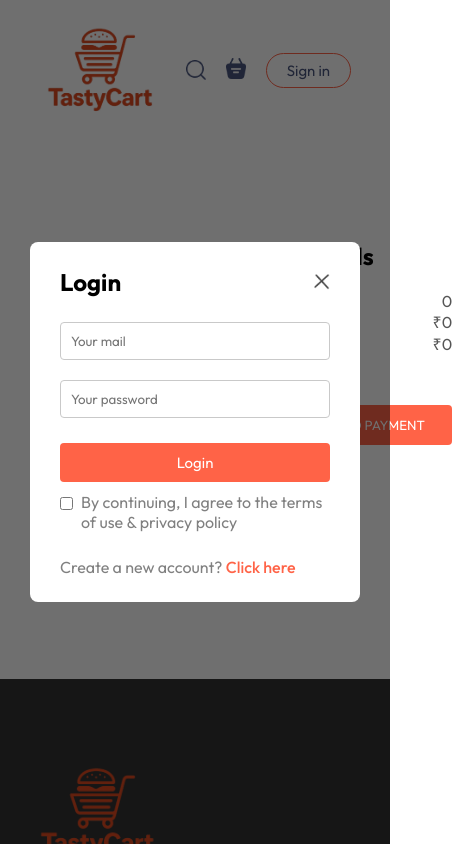
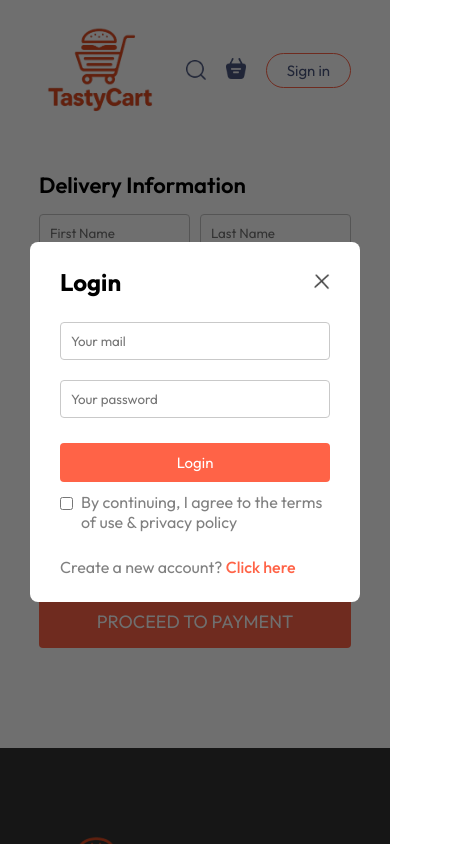
Before and after one commit to dhaval-patil21/food-del, a React (Create React App) app: page /order in a window 390 px wide. Shown: the top 844 px of the page, 452 px wide, since content can reach past the window. Built offline with nearby package versions, Linux system fonts and the light colour scheme.

Commit message:
first commit

```diff
--- a/src/pages/PlaceOrder/PlaceOrder.css
+++ b/src/pages/PlaceOrder/PlaceOrder.css
@@ -1,42 +1,118 @@
-.place-order{
+/* General Styles */
+.place-order {
     display: flex;
     align-items: start;
     justify-content: space-between;
     gap: 50px;
     margin-top: 100px;
+    flex-wrap: wrap; /* Allows items to wrap on smaller screens */
 }
 
-.place-order-left{
+.place-order-left {
     width: 100%;
-    max-width: max(30%,500px);
+    max-width: max(30%, 500px);
 }
 
-.place-order-left .title{
+.place-order-left .title {
     font-size: 30px;
     font-weight: 600;
     margin-bottom: 50px;
 }
 
-.multi-fields input{
+.multi-fields input {
     margin-bottom: 15px;
     width: 80%;
     padding: 10px;
     border: 1px solid #c5c5c5;
     border-radius: 4px;
     outline-color: tomato;
-
 }
 
-.multi-fields{
+.multi-fields {
     display: flex;
     gap: 10px;
 }
 
-.place-order-right{
+.place-order-right {
     width: 100%;
-    max-width: max(40%,500px);
+    max-width: max(40%, 500px);
 }
 
-.place-order .cart-total button{
+.place-order .cart-total button {
     margin-top: 30px;
 }
+
+/* Responsive Styles */
+@media (max-width: 1024px) {
+    .place-order {
+        gap: 30px;
+    }
+
+    .place-order-left .title {
+        font-size: 26px;
+        margin-bottom: 30px;
+    }
+
+    .multi-fields input {
+        width: 90%; /* Make inputs wider on medium-sized screens */
+    }
+
+    .place-order-left, .place-order-right {
+        max-width: 100%;
+    }
+
+    .place-order .cart-total button {
+        margin-top: 20px;
+    }
+}
+
+@media (max-width: 768px) {
+    .place-order {
+        gap: 20px;
+        margin-top: 50px;
+    }
+
+    .place-order-left .title {
+        font-size: 24px;
+        margin-bottom: 20px;
+    }
+
+    .multi-fields input {
+        width: 100%; /* Inputs should take full width on smaller screens */
+    }
+
+    .place-order-left, .place-order-right {
+        max-width: 100%;
+    }
+
+    .place-order .cart-total button {
+        width: 100%; /* Full-width button on small screens */
+    }
+}
+
+@media (max-width: 480px) {
+    .place-order {
+        gap: 15px;
+        flex-direction: column; /* Stack elements vertically on very small screens */
+        margin-top: 30px;
+    }
+
+    .place-order-left .title {
+        font-size: 22px;
+        margin-bottom: 15px;
+    }
+
+    .multi-fields input {
+        width: 100%;
+    }
+
+    .place-order-right {
+        max-width: 100%;
+    }
+
+    .place-order .cart-total button {
+        width: 100%; /* Full-width button on extra small screens */
+        padding: 15px;
+        font-size: 18px;
+    }
+}
```
